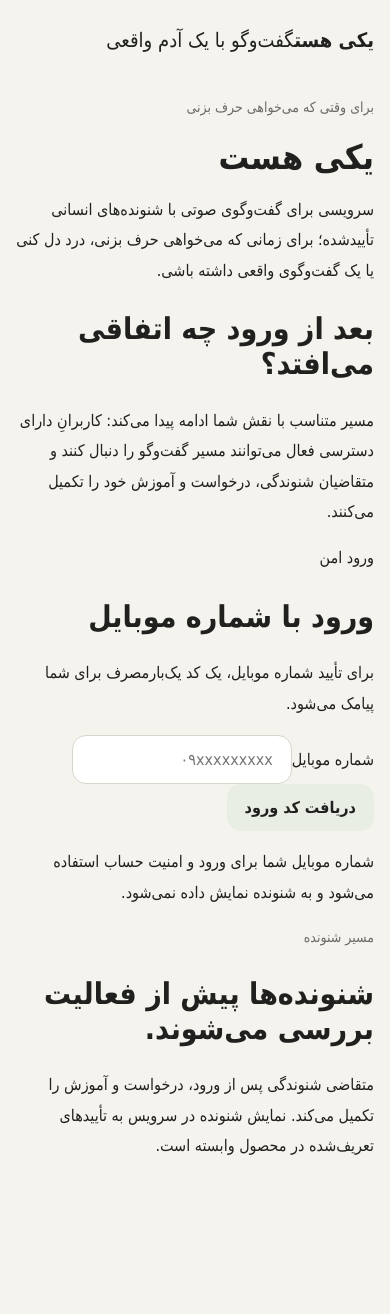
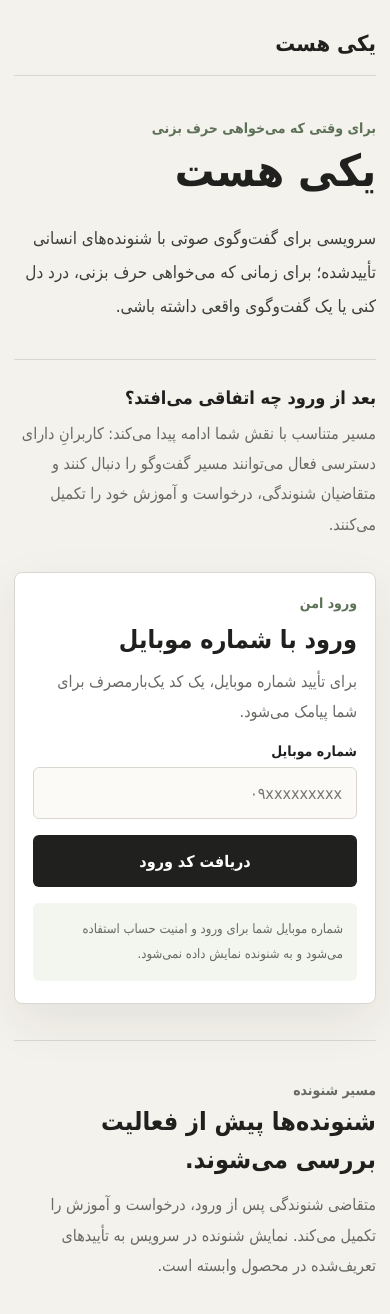
Before and after one commit to morfisam25-tech/YEKI-HAST, a Next.js app in the folder apps/web/: page / in a window 390 px wide. Shown: the top 1314 px of the page. Before the commit the page ends 1194 px from the top, so only its background shows below. Built offline with nearby package versions, Linux system fonts and the light colour scheme.

Commit message:
Refactor CSS for improved structure and variables
Add a restrained RTL layout, accessible states, and responsive mobile and desktop styling.

```diff
--- a/apps/web/app/styles.css
+++ b/apps/web/app/styles.css
@@ -1 +1,227 @@
-*{box-sizing:border-box}body{margin:0;background:#f5f3ee;color:#20211f;font-family:Tahoma,Arial,sans-serif}main{max-width:760px;margin:auto;padding:24px}header{padding:12px 0 28px;font-size:20px}.hero,.panel{border-radius:28px;padding:32px;margin-bottom:20px}.hero{background:#20211f;color:#fff}.panel{background:#fff}.kicker{opacity:.65;font-size:14px}h1{font-size:46px;line-height:1.3;margin:12px 0}h2{font-size:30px}p{line-height:1.9}.form{display:flex;gap:10px;margin-top:24px;flex-wrap:wrap}input,button{font:inherit;border-radius:14px;padding:14px 18px}input{border:1px solid #d8d5cd;flex:1;min-width:220px}button{border:0;background:#e9eee5;color:#20211f;font-weight:700;cursor:pointer}.panel button{background:#20211f;color:#fff}@media(max-width:560px){main{padding:16px}.hero,.panel{padding:22px}h1{font-size:34px}}
+:root {
+  color-scheme: light;
+  --ink: #20211f;
+  --muted: #686a64;
+  --paper: #f4f2ec;
+  --surface: #ffffff;
+  --line: #d9d7cf;
+  --danger: #8a3430;
+}
+
+* { box-sizing: border-box; }
+
+body {
+  margin: 0;
+  background: var(--paper);
+  color: var(--ink);
+  font-family: Tahoma, Arial, sans-serif;
+}
+
+button,
+input { font: inherit; }
+
+button:focus-visible,
+input:focus-visible {
+  outline: 3px solid #7f9278;
+  outline-offset: 2px;
+}
+
+main {
+  width: min(1120px, 100%);
+  margin: 0 auto;
+  padding: 24px clamp(18px, 4vw, 48px) 48px;
+}
+
+.site-header {
+  min-height: 64px;
+  display: flex;
+  align-items: center;
+  justify-content: space-between;
+  gap: 24px;
+  border-bottom: 1px solid var(--line);
+  color: var(--muted);
+  font-size: 14px;
+}
+
+.brand {
+  color: var(--ink);
+  font-size: 22px;
+}
+
+.intro {
+  min-height: 610px;
+  display: grid;
+  grid-template-columns: minmax(0, 1.1fr) minmax(340px, 0.9fr);
+  align-items: center;
+  gap: clamp(36px, 8vw, 96px);
+  padding: 64px 0 48px;
+}
+
+.intro-copy { max-width: 610px; }
+
+.kicker,
+.form-eyebrow {
+  margin: 0 0 10px;
+  color: #5d7058;
+  font-size: 14px;
+  font-weight: 700;
+}
+
+h1,
+h2,
+p { letter-spacing: 0; }
+
+h1 {
+  margin: 0;
+  font-size: 72px;
+  line-height: 1.15;
+}
+
+h2 {
+  margin: 0;
+  font-size: 25px;
+  line-height: 1.5;
+}
+
+.lead {
+  max-width: 600px;
+  margin: 24px 0 0;
+  color: #3d3f3a;
+  font-size: 19px;
+  line-height: 2;
+}
+
+.after-login {
+  margin-top: 36px;
+  padding-top: 24px;
+  border-top: 1px solid var(--line);
+}
+
+.after-login h2 { font-size: 18px; }
+
+.after-login p,
+.listener-note p,
+.helper,
+.privacy {
+  color: var(--muted);
+  line-height: 1.9;
+}
+
+.after-login p { margin: 8px 0 0; }
+
+.login-panel {
+  min-height: 450px;
+  display: flex;
+  align-items: center;
+  background: var(--surface);
+  border: 1px solid var(--line);
+  border-radius: 8px;
+  padding: clamp(24px, 4vw, 42px);
+  box-shadow: 0 18px 50px rgba(32, 33, 31, 0.08);
+}
+
+.login-form,
+.verified-state {
+  width: 100%;
+  display: grid;
+  gap: 16px;
+}
+
+.helper { margin: 8px 0 0; }
+
+label {
+  margin-bottom: -8px;
+  font-size: 14px;
+  font-weight: 700;
+}
+
+input {
+  width: 100%;
+  min-height: 52px;
+  border: 1px solid var(--line);
+  border-radius: 6px;
+  background: #fbfaf7;
+  color: var(--ink);
+  padding: 12px 14px;
+  direction: ltr;
+  text-align: right;
+}
+
+.code-input {
+  text-align: center;
+  letter-spacing: 8px;
+}
+
+button {
+  min-height: 52px;
+  border: 0;
+  border-radius: 6px;
+  background: var(--ink);
+  color: #ffffff;
+  padding: 12px 18px;
+  font-weight: 700;
+  cursor: pointer;
+}
+
+button:disabled {
+  cursor: not-allowed;
+  opacity: 0.45;
+}
+
+.text-button {
+  min-height: 42px;
+  background: transparent;
+  color: #4f5d4b;
+}
+
+.privacy {
+  margin: 0;
+  padding: 14px;
+  background: #f2f6ef;
+  border-radius: 6px;
+  font-size: 13px;
+}
+
+.error {
+  margin: 0;
+  padding: 12px 14px;
+  border-radius: 6px;
+  background: #f8e9e7;
+  color: var(--danger);
+  line-height: 1.7;
+}
+
+.listener-note {
+  display: grid;
+  grid-template-columns: minmax(260px, 0.8fr) minmax(0, 1.2fr);
+  gap: 48px;
+  align-items: start;
+  padding: 36px 0 8px;
+  border-top: 1px solid var(--line);
+}
+
+.listener-note p { margin: 0; }
+
+@media (max-width: 800px) {
+  main { padding-top: 12px; }
+  .site-header span { display: none; }
+  .intro {
+    min-height: auto;
+    grid-template-columns: 1fr;
+    gap: 32px;
+    padding: 44px 0 36px;
+  }
+  h1 { font-size: 52px; }
+  .lead { font-size: 17px; }
+  .login-panel { min-height: 0; }
+  .listener-note {
+    grid-template-columns: 1fr;
+    gap: 12px;
+  }
+}
+
+@media (max-width: 420px) {
+  main { padding-inline: 14px; }
+  h1 { font-size: 44px; }
+  .login-panel { padding: 22px 18px; }
+}
```
